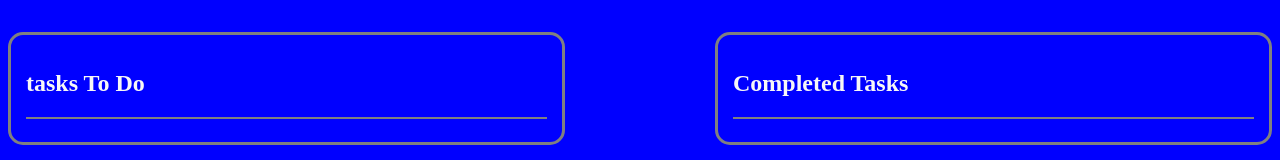
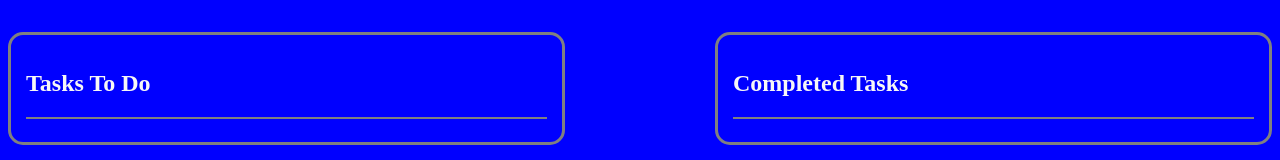
Before and after one commit to jagdishpal02000/ToDo, a React (Create React App) app: page / in a window 1280 px wide. Shown: the part 125-285 px from the top of the page. Built offline with nearby package versions, Linux system fonts and the light colour scheme.

Commit message:
undoing some changes

```diff
--- a/src/App.js
+++ b/src/App.js
@@ -124,7 +124,7 @@ function IncompleteTask({
   return (
     <>
       <section className="incomp-task">
-        <h2>tasks To Do</h2>
+        <h2>Tasks To Do</h2>
         <hr />
         {incompletedTasks.map((task) => {
           return (
```
